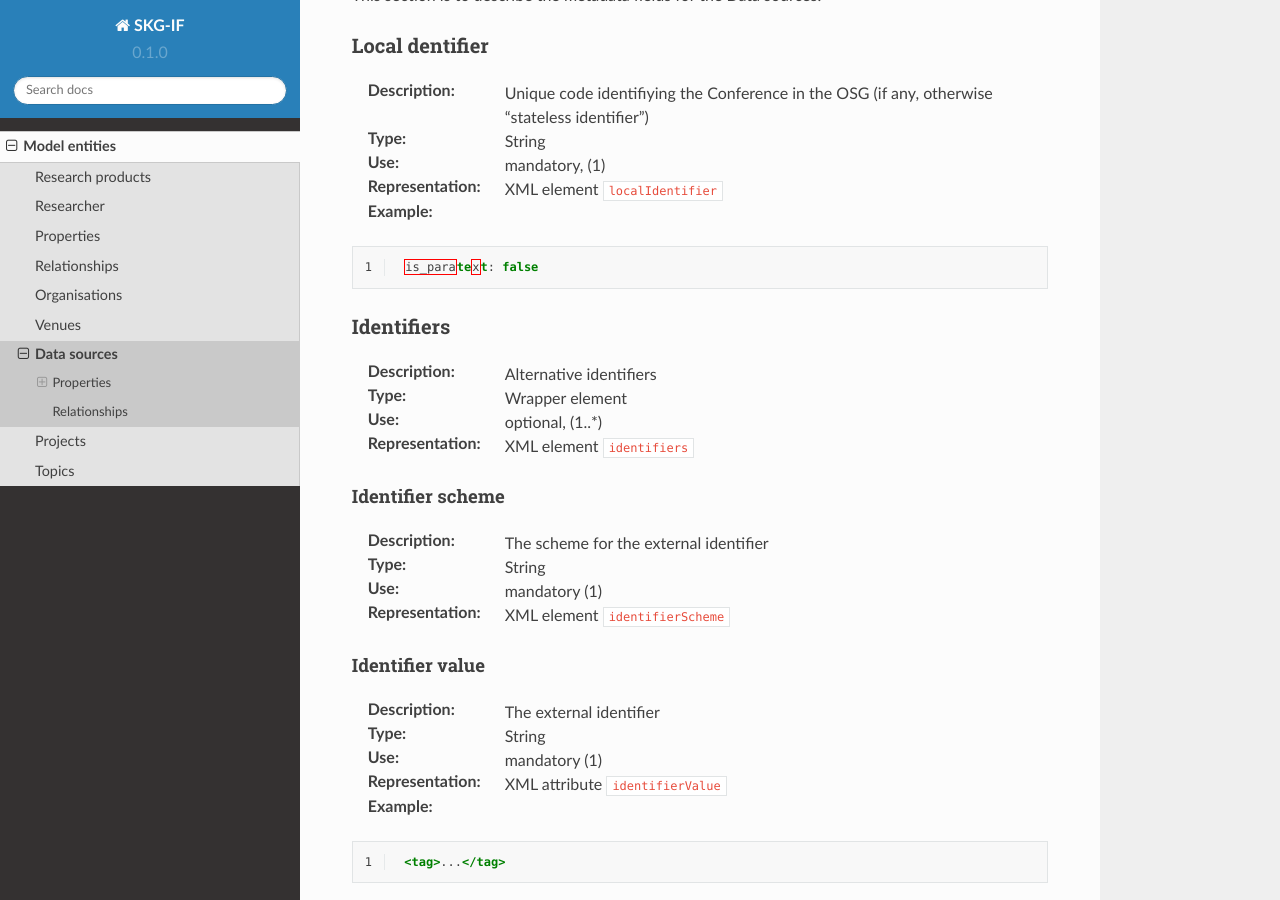
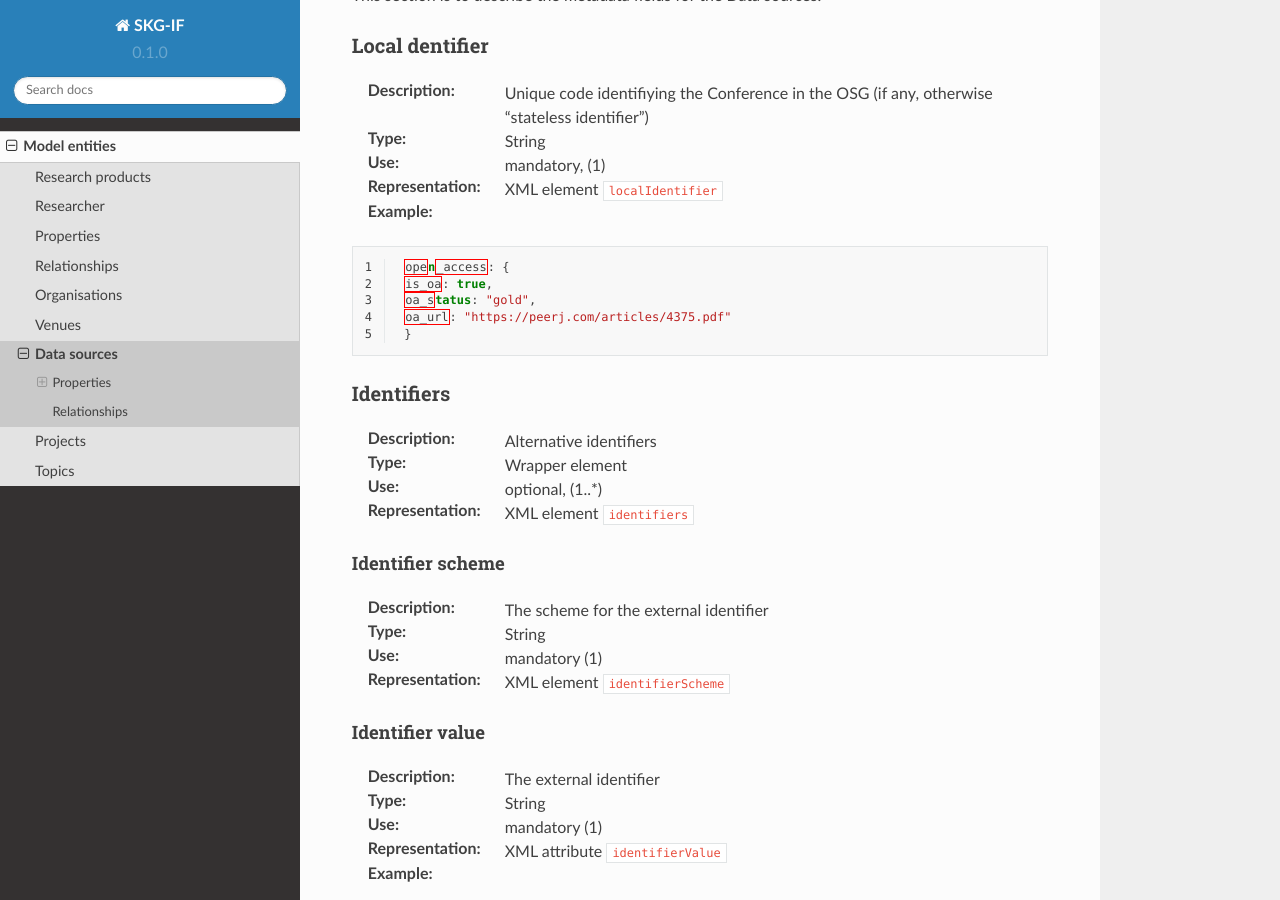
Before and after one commit to andremann/SKG-IF, a Sphinx documentation site: the page built from docs/source/datasources.rst, in a window 1280 px wide and 900 px high, scrolled down 597 px. Built offline with Sphinx 7.4.7 and the Read the Docs theme 2.0.0, drawn with Linux system fonts in a browser that asks for light colours; pages that are not in the unit, such as notebooks, are missing from menus.

```diff
--- a/docs/source/datasources.rst
+++ b/docs/source/datasources.rst
@@ -27,7 +27,11 @@
 .. code-block:: json
    :linenos:
 
-    is_paratext: false
+    open_access: {
+    is_oa: true,
+    oa_status: "gold",
+    oa_url: "https://peerj.com/articles/4375.pdf"
+    }
 
 
 Identifiers
```
